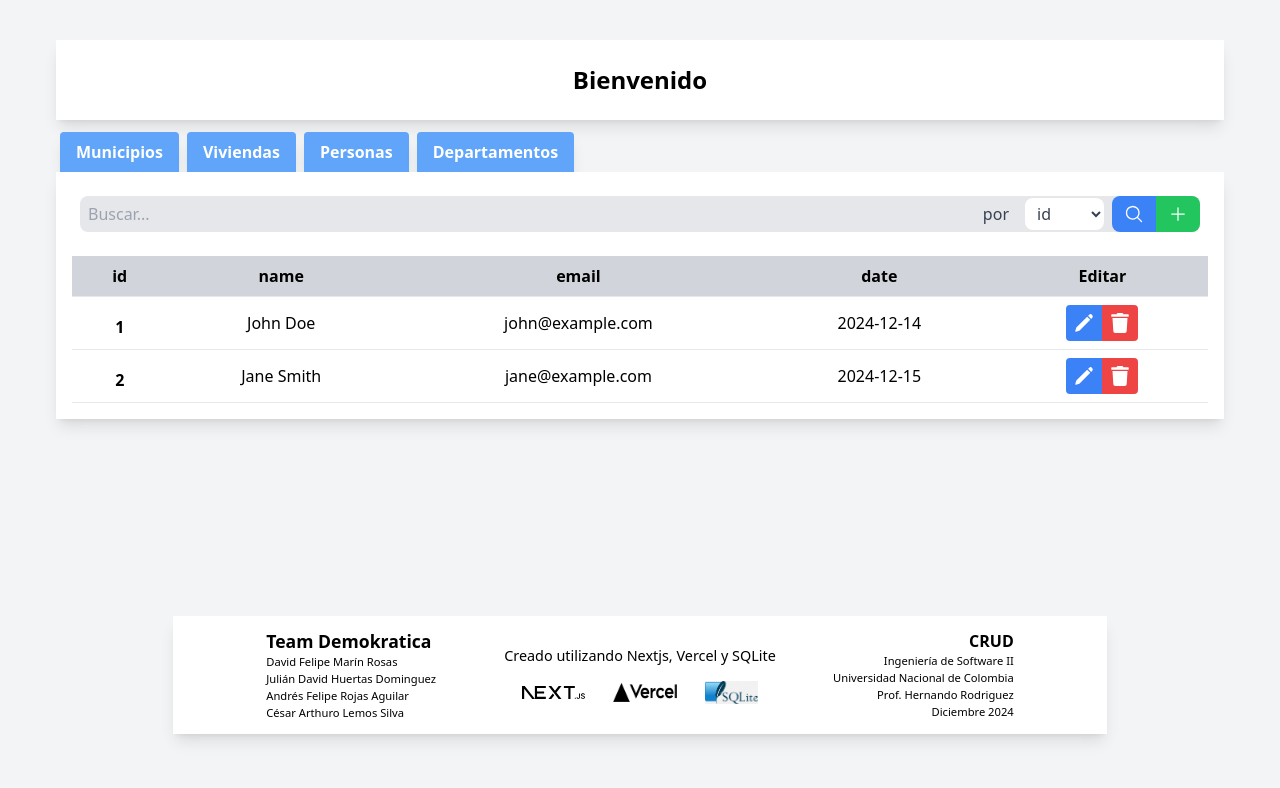
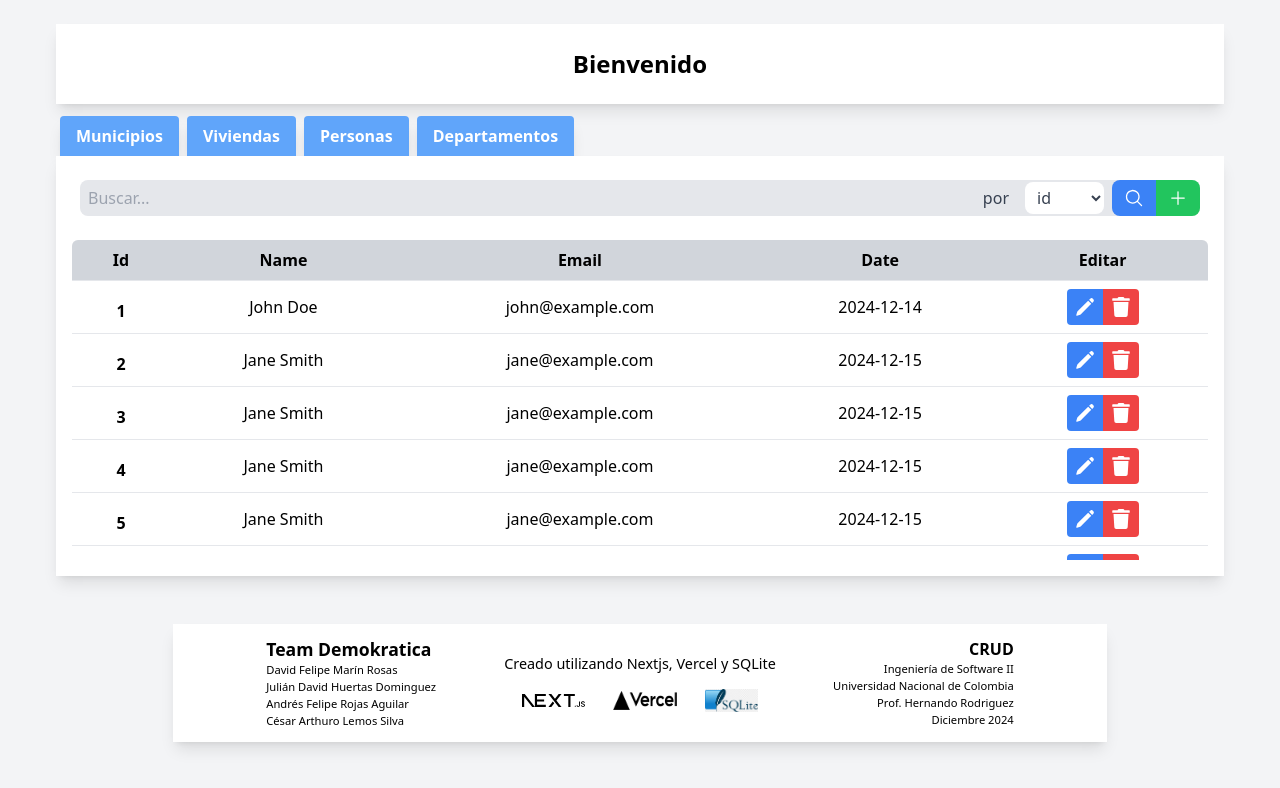
Before and after one commit to cesarALS/Ingesoft2LabBasesDatos, a Next.js app: page / in a window 1280 px wide. Shown: the top 788 px of the page. Built offline with nearby package versions, Linux system fonts and the light colour scheme.

Commit message:
mas_retoques

```diff
--- a/src/app/page.tsx
+++ b/src/app/page.tsx
@@ -7,7 +7,7 @@ export default function Main() {
   return (
     // Donde va todo el contenido de la página, centradito y con padding en todas las direcciones, aqui van los tres bloques, el header, el footer y el viewport
     // En el viewport se muestra la barra de busqueda, las pestanas de cada tipo de contenido y también los modos de adición y edición de contenido
-    <div className="m-gray-500 mx-14 my-10 bg-gray-100">
+    <div className="m-gray-500 mx-14 my-6 bg-gray-100">
       <Header />
 
       {/* Este sería el viewport, la idea es cambiar esta SearchView por la UpdateView según sea necesario (next tiene cosas para esto, hay varias maneras de hacerlo), luego después de haber hecho cambios en la entrada respectiva en la UpdateView, guardar y poder volver a la SearchView */}
--- a/src/components/molecules/0.Header.tsx
+++ b/src/components/molecules/0.Header.tsx
@@ -3,8 +3,8 @@ import React from "react";
 export default function Header() {
   return (
     <header>
-      <div className="flex items-center justify-center max-w mb-2 flex w-full bg-white p-6 text-left text-2xl shadow-lg">
-        <h1 className = "font-bold">Bienvenido</h1>
+      <div className="flex items-center justify-center max-w mb-2 w-full bg-white p-6 shadow-lg">
+        <h1 className = "font-bold text-2xl">Bienvenido</h1>
       </div>
     </header>
   );
--- a/src/components/molecules/5.ResultsTable.tsx
+++ b/src/components/molecules/5.ResultsTable.tsx
@@ -19,14 +19,16 @@ interface TableProps {
 // El componente recibe un arreglo de strings con los nombres de las cabeceras y un arreglo de objetos con las entradas de la tabla, falta asignar las funciones a los botones de editar y eliminar, el editar debería abrir el UpdateView con la información de la entrada respectiva y el eliminar debería eliminar la entrada respectiva, tanto en la base de datos como aquí en el front
 
 export default function ResultsTable({ headers, results }: TableProps) {
+
+
   return (
-    <div className="overflow-x-auto">
+    <div className="overflow-x-auto h-[40vh] rounded-md">
       <table className="min-w-full table-auto border-collapse">
         <thead>
           <tr>
-            {headers.map((entry) => (
-              <th key={entry} className="border-b px-4 py-2 bg-gray-300">
-                {entry}
+            {headers.map((header, index) => (
+              <th key={index} className="border-b px-4 py-2 bg-gray-300">
+                {header.charAt(0).toUpperCase() + header.slice(1)}
               </th>
             ))}
             <th className="border-b px-4 py-2 bg-gray-300">Editar</th>
--- a/src/components/organisms/0.SearchView.tsx
+++ b/src/components/organisms/0.SearchView.tsx
@@ -1,35 +1,56 @@
+"use-client"
+
 import React from "react";
 import SelectorBar from "../molecules/3.SelectorBar";
 import SearchBar from "../molecules/4.SearchBar";
 import ResultsTable from "../molecules/5.ResultsTable";
 
+const sections = ["Municipios", "Viviendas", "Personas", "Departamentos"];
+
+function getTable(table: string){
+  //Esta función debe hacer la consulta al endpoint, y devuelve un arreglo, donde cada
+
+  if (table == sections[0]){
+    return {
+      headers:["id", "name", "email", "date"],
+      data:     [
+        { id: 1, name: "John Doe", email: "john@example.com", date: "2024-12-14" },
+        { id: 2, name: "Jane Smith", email: "jane@example.com", date: "2024-12-15"},
+        {id: 3, name: "Jane Smith",email: "jane@example.com",date: "2024-12-15"},
+        {id: 4,name: "Jane Smith",email: "jane@example.com",date: "2024-12-15"},
+        {id: 5,name: "Jane Smith",email: "jane@example.com",date: "2024-12-15",},
+        {id: 6,name: "Jane Smith",email: "jane@example.com",date: "2024-12-15",},
+        {id: 7,name: "Jane Smith",email: "jane@example.com",date: "2024-12-15",},
+      ]
+    };
+  }else{
+    return {
+      headers:["id", "name", "email", "date"],
+      data:[
+        { id: 1, name: "John Doe", email: "john@example.com", date: "2024-12-14" },
+        { id: 2, name: "Jane Smith", email: "jane@example.com", date: "2024-12-15"},
+        {id: 3, name: "Jane Smith",email: "jane@example.com",date: "2024-12-15"},
+        {id: 4,name: "Jane Smith",email: "jane@example.com",date: "2024-12-15"},
+      ]
+    }
+  }
+  //Esta función recoge la tabla de la BD a partir de su nombre,
+  //y la recibe como un objeto json, para mostrarla
+};
+
 export default function SearchView() {
-  const data = [
-    { id: 1, name: "John Doe", email: "john@example.com", date: "2024-12-14" },
-    {
-      id: 2,
-      name: "Jane Smith",
-      email: "jane@example.com",
-      date: "2024-12-15",
-    },
-    // Add more entries as needed
-  ];
-
-  const headers = ["id", "name", "email", "date"];
-  const secciones = ["Municipios", "Viviendas", "Personas", "Departamentos"];
+  const { headers, data } = getTable(sections[0]);
 
   return (
-    <div className="h-[60vh]">
-      <SelectorBar botones={secciones} />
+    <div className="h-[63vh]">
+      <SelectorBar botones={sections} />
       <div className="max-w relative z-30 w-full bg-white shadow-lg">
         <div className="px-4 pt-4">
           <SearchBar headers={headers} />
         </div>
         <div className="p-4">
           {/* Aquí va el contenido de la búsqueda */}
-          <div>
-            <ResultsTable headers={headers} results={data} />
-          </div>
+            <ResultsTable headers={headers} results={data}/>
         </div>
       </div>
     </div>
```
Also changed, not shown: src/components/molecules/1.Footer.tsx (line endings or trailing spaces).
